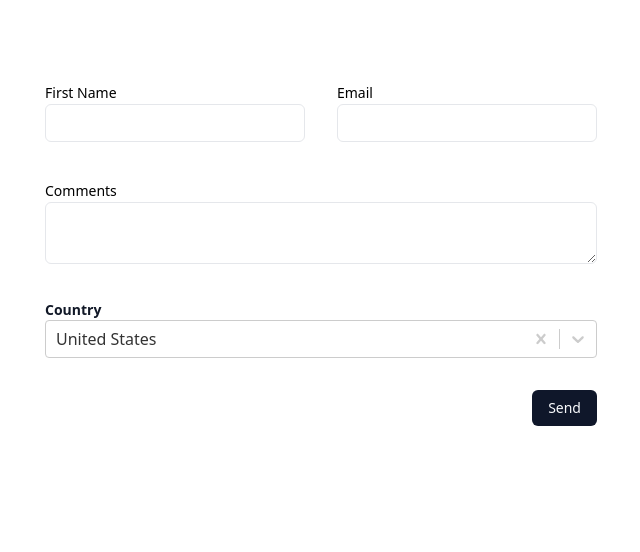
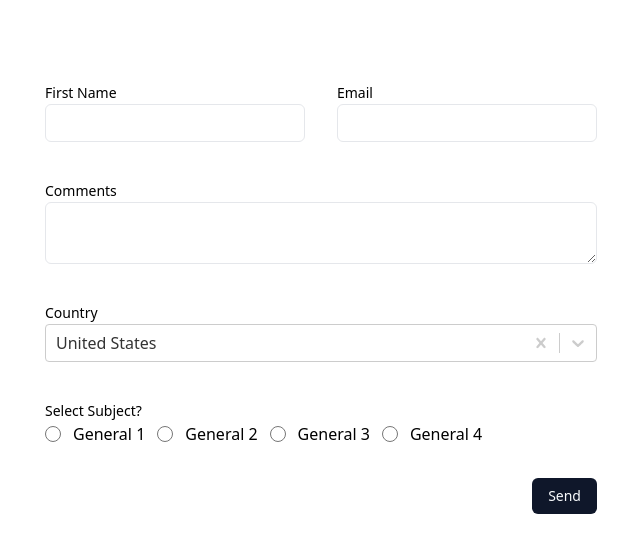
Before and after one commit to Oleg-Sukharev/react-typescript, a React (Vite) app: page / in a window 1280 px wide. Shown: the top 552 px of the page, without its empty margins (319-959 px from the left). Built offline with nearby package versions, Linux system fonts and the light colour scheme.

Commit message:
hookForm

```diff
--- a/src/components/Button.tsx
+++ b/src/components/Button.tsx
@@ -2,6 +2,7 @@ import * as React from "react";
 import { cva, type VariantProps } from "class-variance-authority";
 import mc from "@/utils/mergeClasses";
 
+// just example to handle styles using class-variance-authority
 const buttonVariants = cva(
   "inline-flex items-center justify-center rounded-md text-sm font-medium ring-offset-white transition-colors focus-visible:outline-none focus-visible:ring-2 focus-visible:ring-slate-400 focus-visible:ring-offset-2 disabled:pointer-events-none disabled:opacity-50",
   {
--- a/src/components/Forms/HookForm.tsx
+++ b/src/components/Forms/HookForm.tsx
@@ -7,7 +7,9 @@ import { Button } from "../Button";
 import CircularProgress from "../CircularProgress";
 import InputField from "../InputField";
 import * as yup from "yup";
+import RadioGroup from "../RadioGroup";
 
+const SUBJECT_OPTIONS = ["General 1", "General 2", "General 3", "General 4"];
 const EMAIL_REGEX =
   /^(([^<>()\[\]\\.,;:\s@"]+(\.[^<>()\[\]\\.,;:\s@"]+)*)|(".+"))@((\[[0-9]{1,3}\.[0-9]{1,3}\.[0-9]{1,3}\.[0-9]{1,3}])|(([a-zA-Z\-0-9]+\.)+[a-zA-Z]{2,}))$/;
 
@@ -20,6 +22,7 @@ const SCHEMA = yup.object().shape({
     .required("Email is required"),
   comments: yup.string().required("Comments are required"),
   country: yup.object().required("Country is required"),
+  subject: yup.string().required("Subject is required"),
 });
 
 interface CountryOptions {
@@ -37,6 +40,7 @@ interface FormValues {
   name: string;
   email: string;
   comments: string;
+  subject: string;
   country: CountryOptions;
 }
 
@@ -44,6 +48,7 @@ const defaultValues: FormValues = {
   name: "",
   email: "",
   comments: "",
+  subject: "",
   country: COUNTRY_OPTIONS[0],
 };
 
@@ -114,10 +119,7 @@ const HookForm = () => {
         />
 
         <div className="relative sm:col-span-2">
-          <label
-            htmlFor="country"
-            className="textPrimary block text-sm  font-semibold text-gray-900 first-letter:uppercase"
-          >
+          <label htmlFor="country" className="text-sm">
             Country
           </label>
           <ReactSelect
@@ -134,6 +136,14 @@ const HookForm = () => {
             <div className="absolute left-0 top-full w-full text-red-600">{errors.country?.message}</div>
           ) : null}
         </div>
+        <RadioGroup
+          {...register("subject")}
+          label="Select Subject?"
+          values={SUBJECT_OPTIONS}
+          error={errors.subject?.message}
+          className="sm:col-span-2"
+          dirtyField={dirtyFields.subject}
+        />
       </div>
 
       <div className="mt-8 flex justify-end">
```
